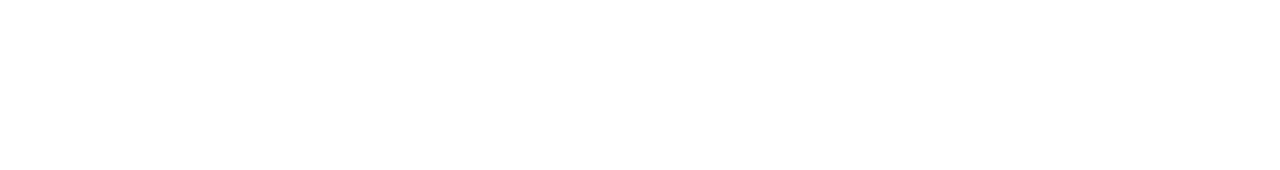
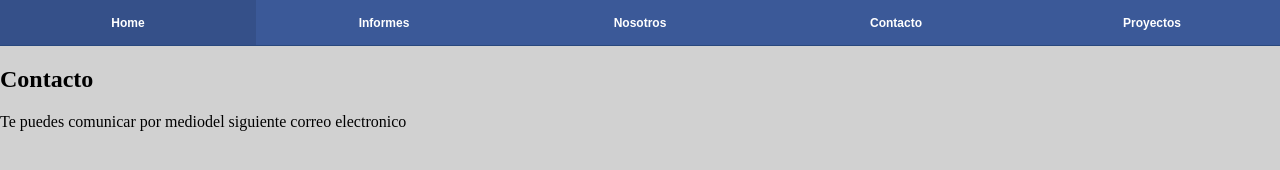
Before and after one commit to santiago691/menu, a plain HTML site: page index.html in a window 1280 px wide. Drawn offline with Linux system fonts and the light colour scheme.

Commit message:
Se agrego la estructura de un menu y la hoja de style para darle estilos a los elementos del menu

```diff
--- a/index.html
+++ b/index.html
@@ -4,8 +4,24 @@
   <meta charset="UTF-8">
   <meta name="viewport" content="width=device-width, initial-scale=1.0">
   <title>Menú de práctica</title>
+  <link rel="stylesheet" href="style.css">
 </head>
 <body>
-
+  <nav class="menu-main">
+    <a href="#">Home</a>
+    <a href="#">Informes</a>
+    <a href="#">Nosotros</a>
+    <a href="#contacto">Contacto</a>
+    <a href="#">Proyectos</a>
+  </nav>
+  <section>
+    <div>
+      <a name="contacto"></a>
+      <h1>Contacto</h1>
+      <p>
+        Te puedes comunicar por mediodel siguiente correo electronico
+      </p>
+    </div>
+  </section>
 </body>
 </html>
--- /dev/null
+++ b/style.css
@@ -0,0 +1,45 @@
+body{
+  margin: 0px;
+  background:#d1d1d1;
+}
+
+.menu-main{
+  display: flex;
+  justify-content: space-between;
+  background: #3b5998;
+  border-bottom:1px solid #29487d;
+  /* border-bottom: 2px solid black; */
+  height: 45px;
+}
+
+.menu-main a{
+  flex:1;
+  font-family: arial;
+  display: flex;
+  color: #fff;
+  text-decoration: none;
+  font-size: 12px;
+  font-weight: bold;
+  justify-content: center;
+  align-items: center;
+}
+
+.menu-main a:hover{
+  background: rgb(0,0,0, .1);
+}
+
+.menu-main a.active{
+  background-color: green;
+}
+
+@media (max-width: 768px){
+  .menu-main{
+    height: auto;
+    border-bottom: 0px;
+    display: block;
+  }
+  .menu-main a{
+    height: 45px;
+    border-bottom: 1px solid #29487d;
+  }
+}
```
